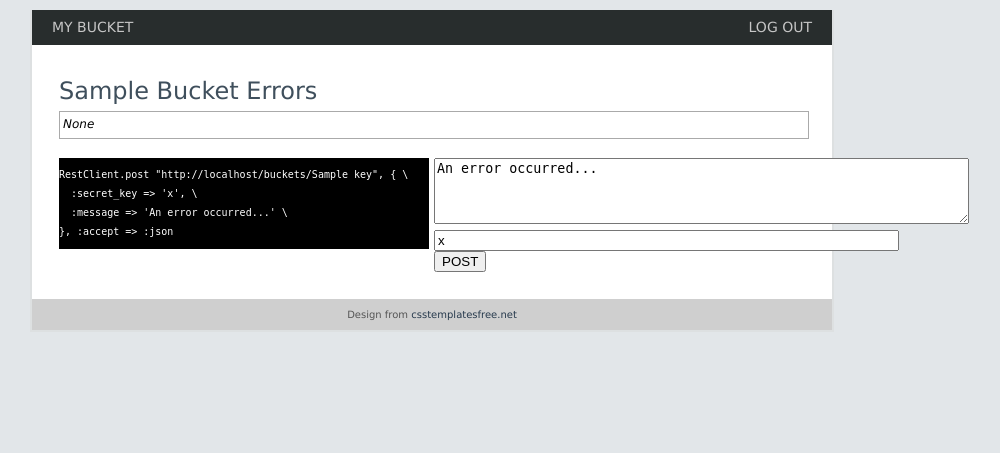
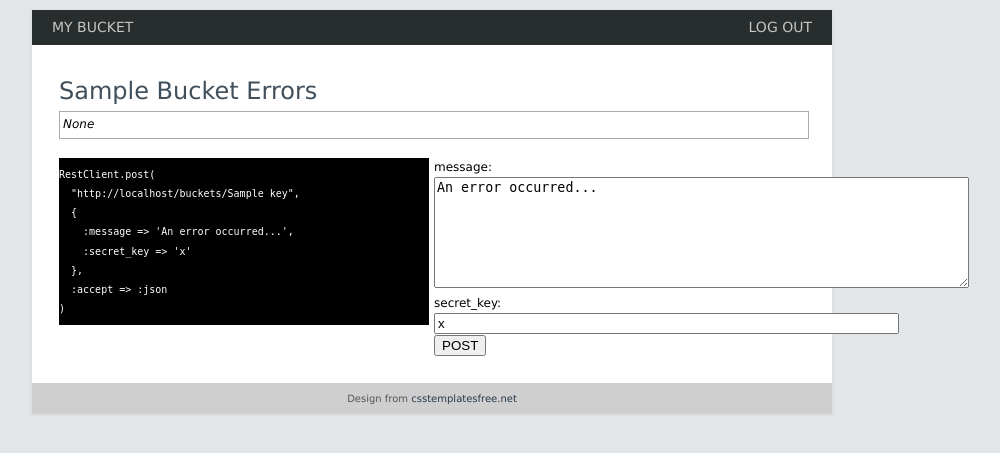
Before and after one commit to csquared/errorbucket, a Django app: template errorbucket/templates/bucket.html in a window 1280 px wide. Shown: the part 51-504 px from the top of the page, without its empty margins (210-1210 px from the left). Run offline with Django 3.2, Linux system fonts and the light colour scheme; the template is opened without the code that fills it: most values are stand-ins (such as "Sample title", 1, 10 or a date in 2020); parts of the project's set-up code (start-up, migrations or seed data) failed here and were passed over.

Commit message:
re-format usage

```diff
--- a/errorbucket/templates/bucket.html
+++ b/errorbucket/templates/bucket.html
@@ -14,13 +14,19 @@
 
   <br />
   <pre class="code">
-RestClient.post "http://{{ request.META.HTTP_HOST }}/buckets/{{ bucket.key.name }}", { \
-  :secret_key => '{{ bucket.secret_key }}', \
-  :message => 'An error occurred...' \
-}, :accept => :json</pre>
+RestClient.post(
+  "http://{{ request.META.HTTP_HOST }}/buckets/{{ bucket.key.name }}",
+  {
+    :message => 'An error occurred...',
+    :secret_key => '{{ bucket.secret_key }}'
+  },
+  :accept => :json
+)</pre>
   <form id="post_error" action="/buckets/{{ bucket.key.name }}" method="POST">
-    <textarea name="message" rows="4" cols="64">An error occurred...</textarea>
-    <div><input type="text" name="secret_key" value="{{ bucket.secret_key }}" size="55" /><input type="submit" value="POST"></div>
+    <div>message:</div>
+    <textarea name="message" rows="7" cols="64">An error occurred...</textarea>
+    <div>secret_key:</div>
+    <input type="text" name="secret_key" value="{{ bucket.secret_key }}" size="55" /><input type="submit" value="POST">
   </form>
   <br style="clear: both"/>
 {% endblock %}
```
